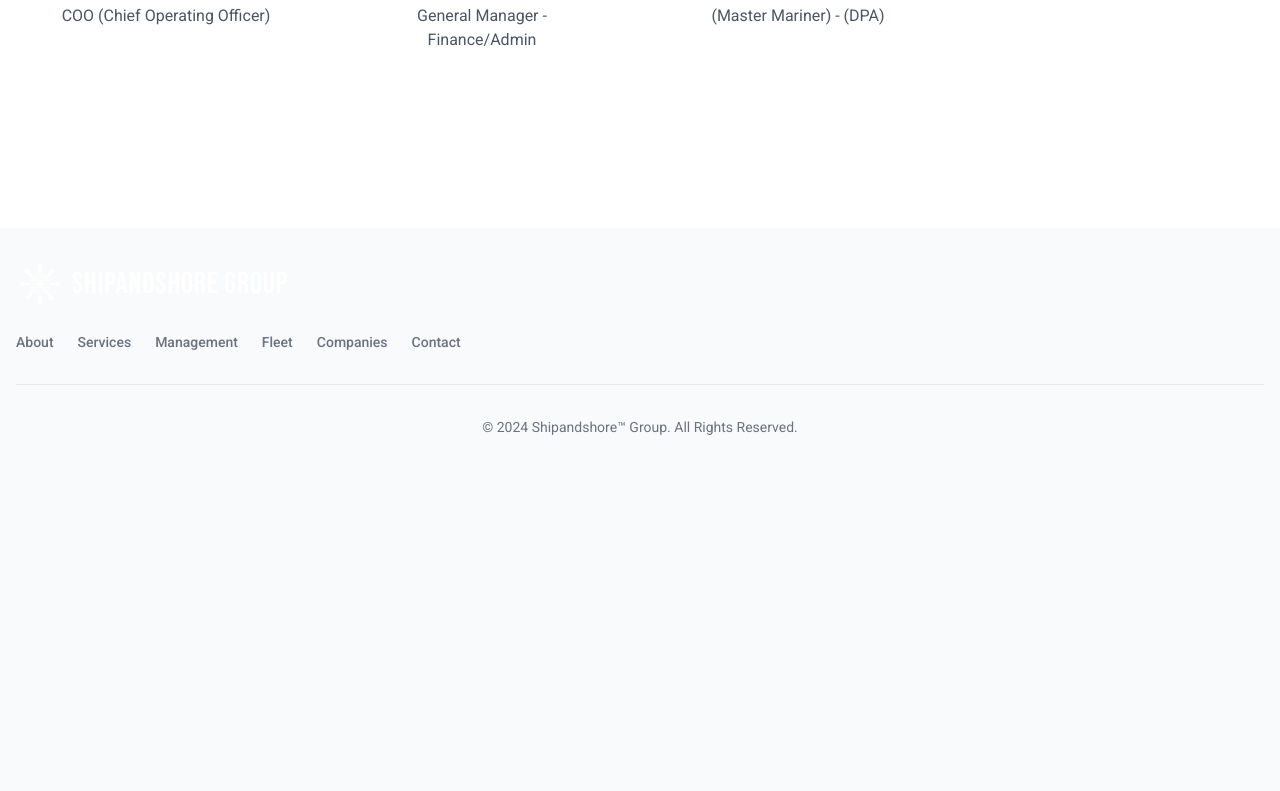
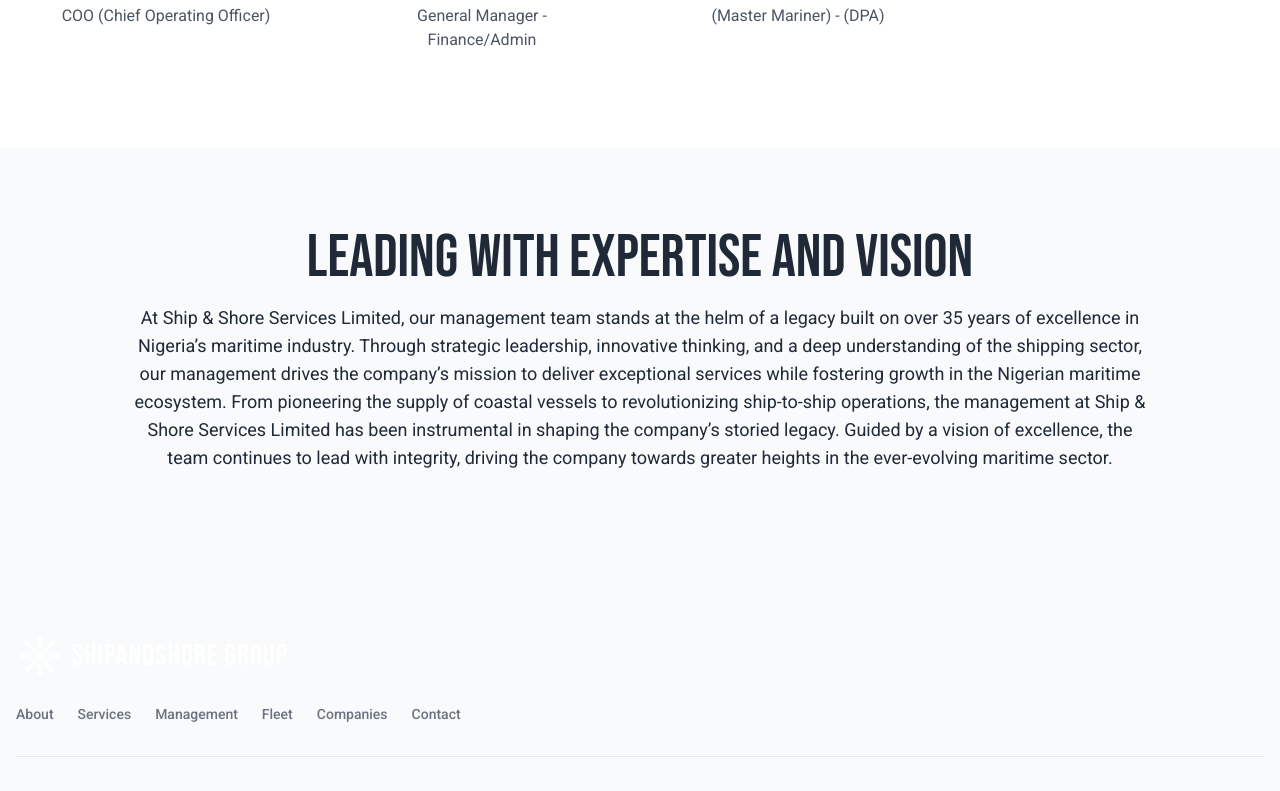
Before and after one commit to augustine-ugwu/ShipandshoreNewSite, a Next.js app: page /management in a window 1280 px wide. Shown: the part 1226-2017 px from the top of the page. Before the commit the page ends 1695 px from the top, so only its background shows below. Built offline with nearby package versions, Linux system fonts and the light colour scheme.

Commit message:
Updated Management page

```diff
--- a/src/app/management/page.js
+++ b/src/app/management/page.js
@@ -11,8 +11,26 @@
 
       {/* HeroSection */}
       <HeroSection title="Management" backgroundImage="/assets/1541.jpg" />
-      <div className="pb-20 bg-white">
+      <div className="pb-20 bg-grey mx-auto text-center">
         <Team />
+      </div>
+      <div className="pb-20 mx-auto text-center">
+        <h1 className="font-bebas-neue md:text-6xl text-4xl">
+          Leading with Expertise and Vision
+        </h1>
+        <p className="text-lg py-4 px-4 md:px-32 mb-8">
+          At Ship & Shore Services Limited, our management team stands at the
+          helm of a legacy built on over 35 years of excellence in Nigeria’s
+          maritime industry. Through strategic leadership, innovative thinking,
+          and a deep understanding of the shipping sector, our management drives
+          the company’s mission to deliver exceptional services while fostering
+          growth in the Nigerian maritime ecosystem. From pioneering the supply
+          of coastal vessels to revolutionizing ship-to-ship operations, the
+          management at Ship & Shore Services Limited has been instrumental in
+          shaping the company’s storied legacy. Guided by a vision of
+          excellence, the team continues to lead with integrity, driving the
+          company towards greater heights in the ever-evolving maritime sector.
+        </p>
       </div>
       <Footer />
     </div>
```
